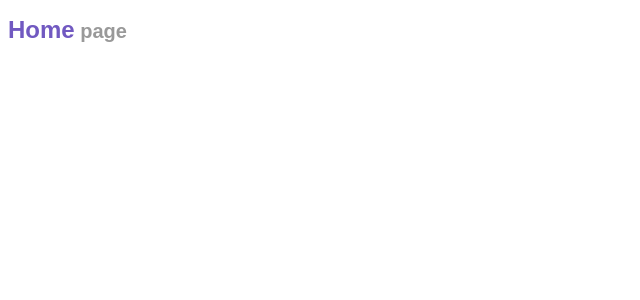
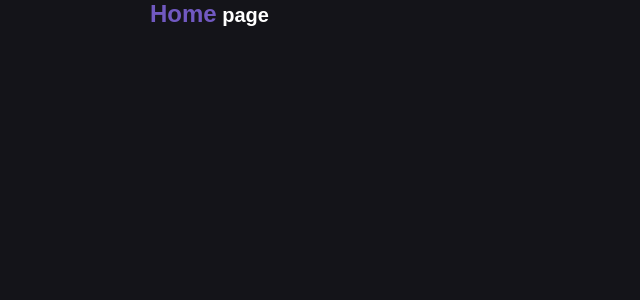
Before and after one commit to thivalls/react, a React (Create React App) app: page / in a window 1280 px wide. Shown: the top 300 px of the page, without its empty margins (0-640 px from the left). Built offline with nearby package versions, Linux system fonts and the light colour scheme; the HTML template or start-up script is replaced by a standard one.

Commit message:
creating global styles

```diff
--- a/src/App.js
+++ b/src/App.js
@@ -1,9 +1,16 @@
 import React from 'react';
+import { BrowserRouter } from 'react-router-dom';
 
+import GlobalStyle from './styles/global';
 import Routes from './routes';
 
 function App() {
-  return <Routes />;
+  return (
+    <BrowserRouter>
+      <Routes />
+      <GlobalStyle />
+    </BrowserRouter>
+  );
 }
 
 export default App;
--- a/src/pages/Home/styles.js
+++ b/src/pages/Home/styles.js
@@ -6,6 +6,6 @@ export const Title = styled.h1`
   font-family: Arial, Helvetica, sans-serif;
 
   small {
-    color: #999;
+    color: #fff;
   }
 `;
--- a/src/routes.js
+++ b/src/routes.js
@@ -1,16 +1,14 @@
 import React from 'react';
-import { BrowserRouter, Switch, Route } from 'react-router-dom';
+import { Switch, Route } from 'react-router-dom';
 
 import Home from './pages/Home';
 import Cart from './pages/Cart';
 
 export default function Routes() {
   return (
-    <BrowserRouter>
-      <Switch>
-        <Route path="/" exact component={Home} name="home" />
-        <Route path="/repository" component={Cart} name="cart" />
-      </Switch>
-    </BrowserRouter>
+    <Switch>
+      <Route path="/" exact component={Home} name="home" />
+      <Route path="/cart" component={Cart} name="cart" />
+    </Switch>
   );
 }
--- /dev/null
+++ b/src/styles/global.js
@@ -0,0 +1,34 @@
+import { createGlobalStyle } from 'styled-components';
+
+import background from '../assets/images/background.svg';
+
+export default createGlobalStyle`
+  @import url('https://fonts.googleapis.com/css?family=Roboto:400,500,700&display=swap');
+
+  * {
+    margin: 0;
+    padding: 0;
+    outline: 0;
+    box-sizing: border-box;
+  }
+
+  body {
+    background: #191920 url(${background}) no-repeat center top;
+    -webkit-font-smoothing: antialiased;
+    color: #fff;
+  }
+
+  body, input, button {
+    font: 14px Roboto, sans-serif;
+  }
+
+  #root {
+    max-width: 1020px;
+    margin: 0 auto;
+    padding: 0 20px 50px;
+  }
+
+  button {
+    curson: pointer;
+  }
+`;
```
Also changed, not shown: src/assets/images/background.svg (added), 1 other file (tests, documents, lock files or other folders).
